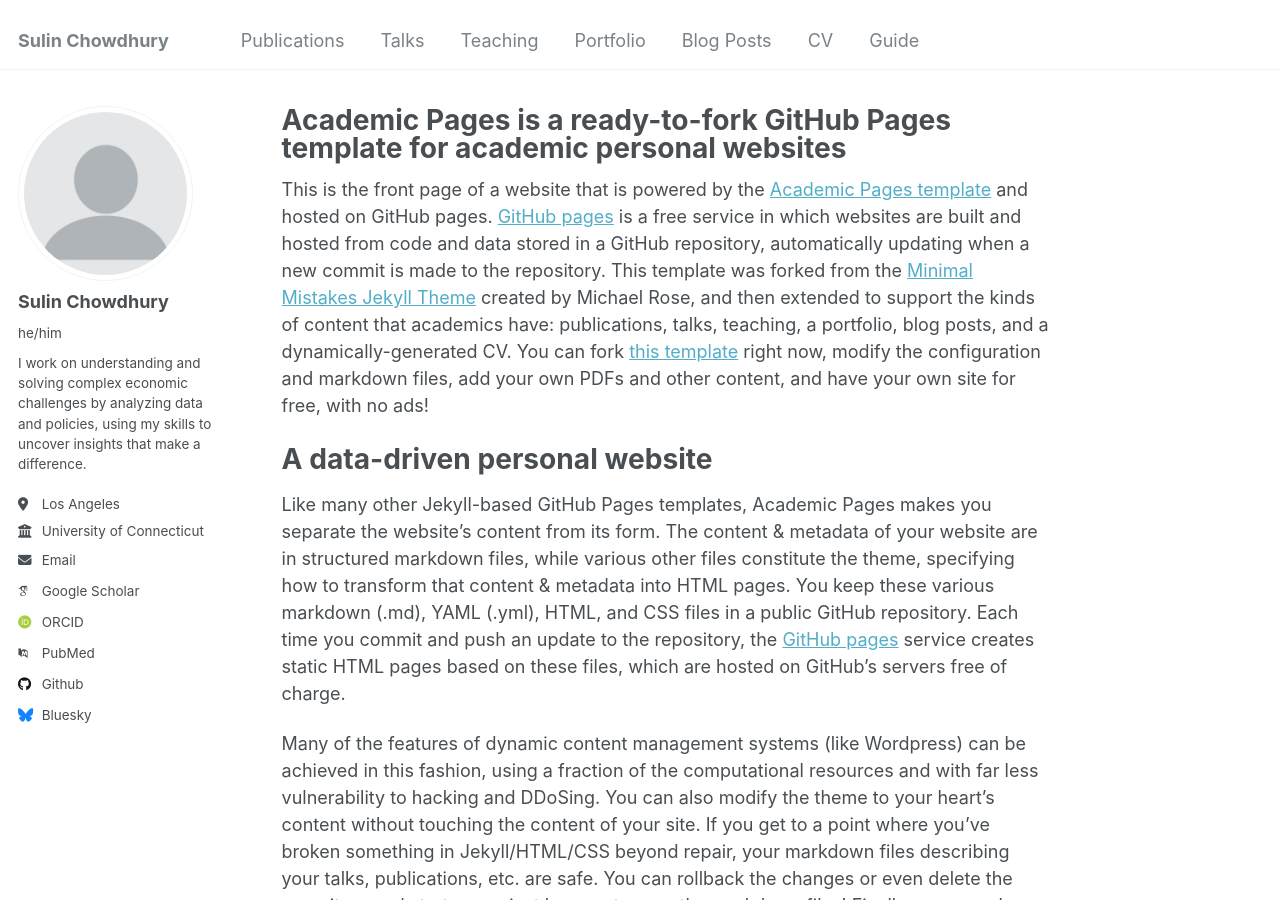
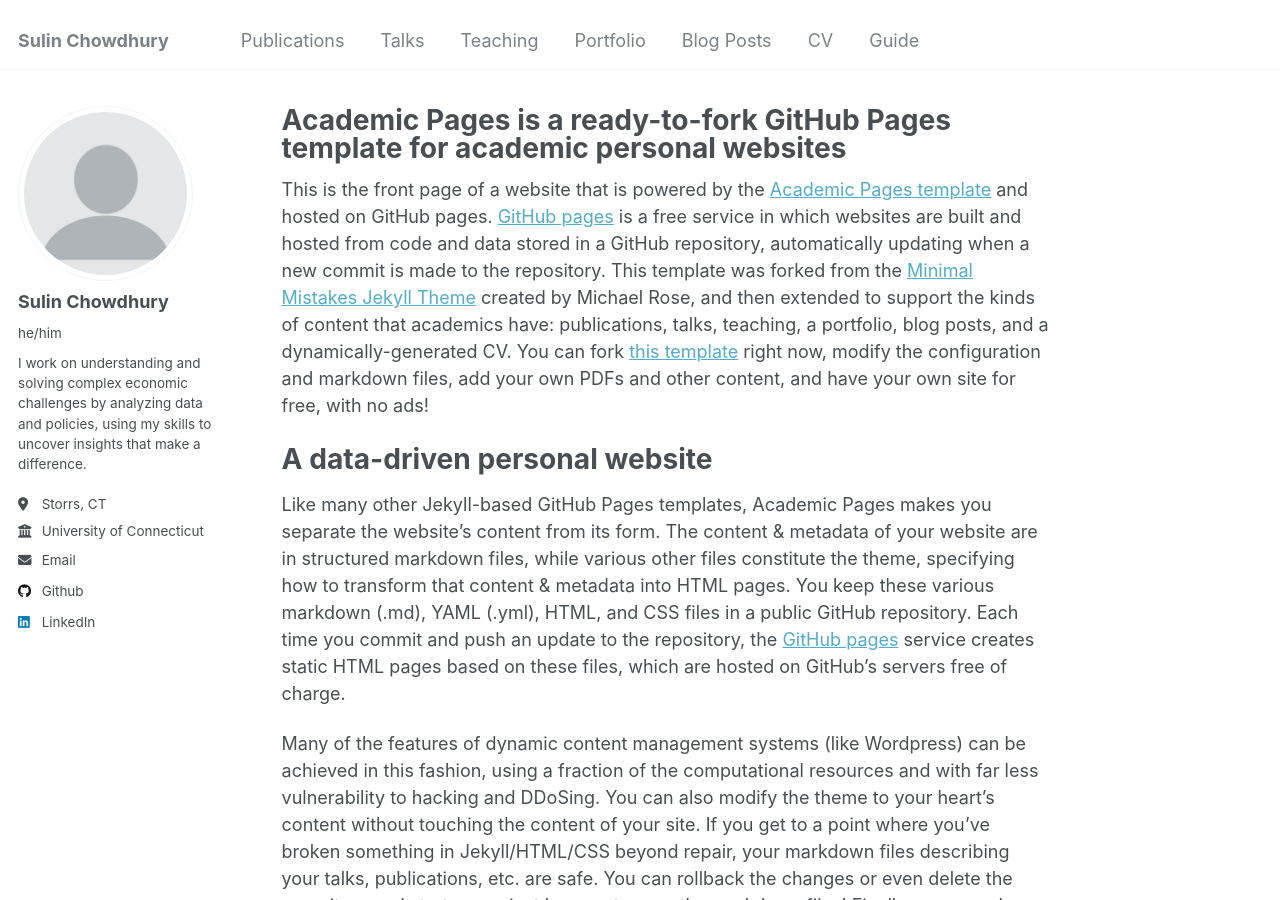
Before and after one commit to sulinchowdhury/sulinchowdhury.github.io, a Jekyll site: the page built from _pages/about.md, in a window 1280 px wide and 900 px high. Built offline with Jekyll 4.4.1, drawn with Linux system fonts in a browser that asks for light colours; some web fonts are replaced.

Commit message:
Update _config.yml

```diff
--- a/_config.yml
+++ b/_config.yml
@@ -25,18 +25,18 @@ author:
   name             : "Sulin Chowdhury"
   pronouns         : "he/him"
   bio              : "I work on understanding and solving complex economic challenges by analyzing data and policies, using my skills to uncover insights that make a difference."
-  location         : "Los Angeles"
+  location         : "Storrs, CT"
   employer         : "University of Connecticut"
   uri              : # URL
   email            : "sulin.chowdhury@uconn.edu"
 
   # Academic websites
   arxiv            : # URL - Update with the correct link to your profile
-  googlescholar    : "https://scholar.google.com/citations?user=PS_CX0AAAAAJ"
+  googlescholar    : #"https://scholar.google.com/citations?user=PS_CX0AAAAAJ"
   impactstory      : # URL
-  orcid            : "http://orcid.org/yourorcidurl"
+  orcid            : #"http://orcid.org/yourorcidurl"
   semantic         : # URL
-  pubmed           : "https://www.ncbi.nlm.nih.gov/pubmed/?term=john+snow"
+  pubmed           : #"https://www.ncbi.nlm.nih.gov/pubmed/?term=john+snow"
   researchgate     : # URL
   scopus           : # URL
 
@@ -44,12 +44,12 @@ author:
   bitbucket        : # Username - Update with your username on the site
   codepen          : # Username
   dribbble         : # Username
-  github           : "academicpages"
+  github           : "https://github.com/sulinchowdhury"
   kaggle           : # Username
   stackoverflow    : # User number or user number and name (i.e., use "1" or "1/jeff-atwood")
 
   # Social media
-  bluesky          : "bsky.app" # Replace this with you Bluesky username
+  bluesky          : #"bsky.app" # Replace this with you Bluesky username
   facebook         : # Username
   flickr           : # Username
   foursquare       : # Username
@@ -58,7 +58,7 @@ author:
   keybase          : # Username
   instagram        : # Username
   lastfm           : # Username
-  linkedin         : # Username
+  linkedin         : "sulinchowdhury"
   mastodon         : # URL
   medium           : # URL
   pinterest        : # Username
```
